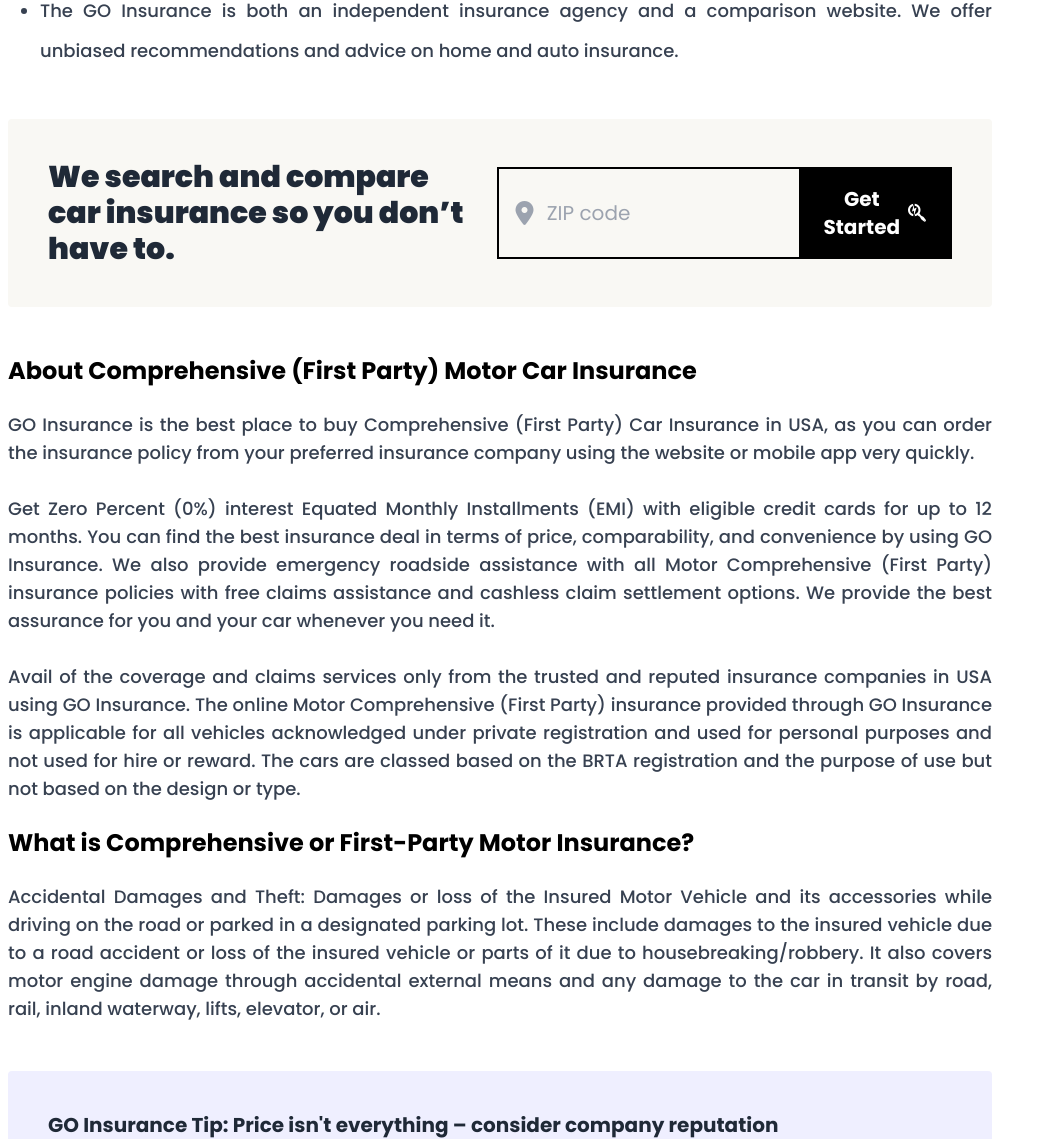
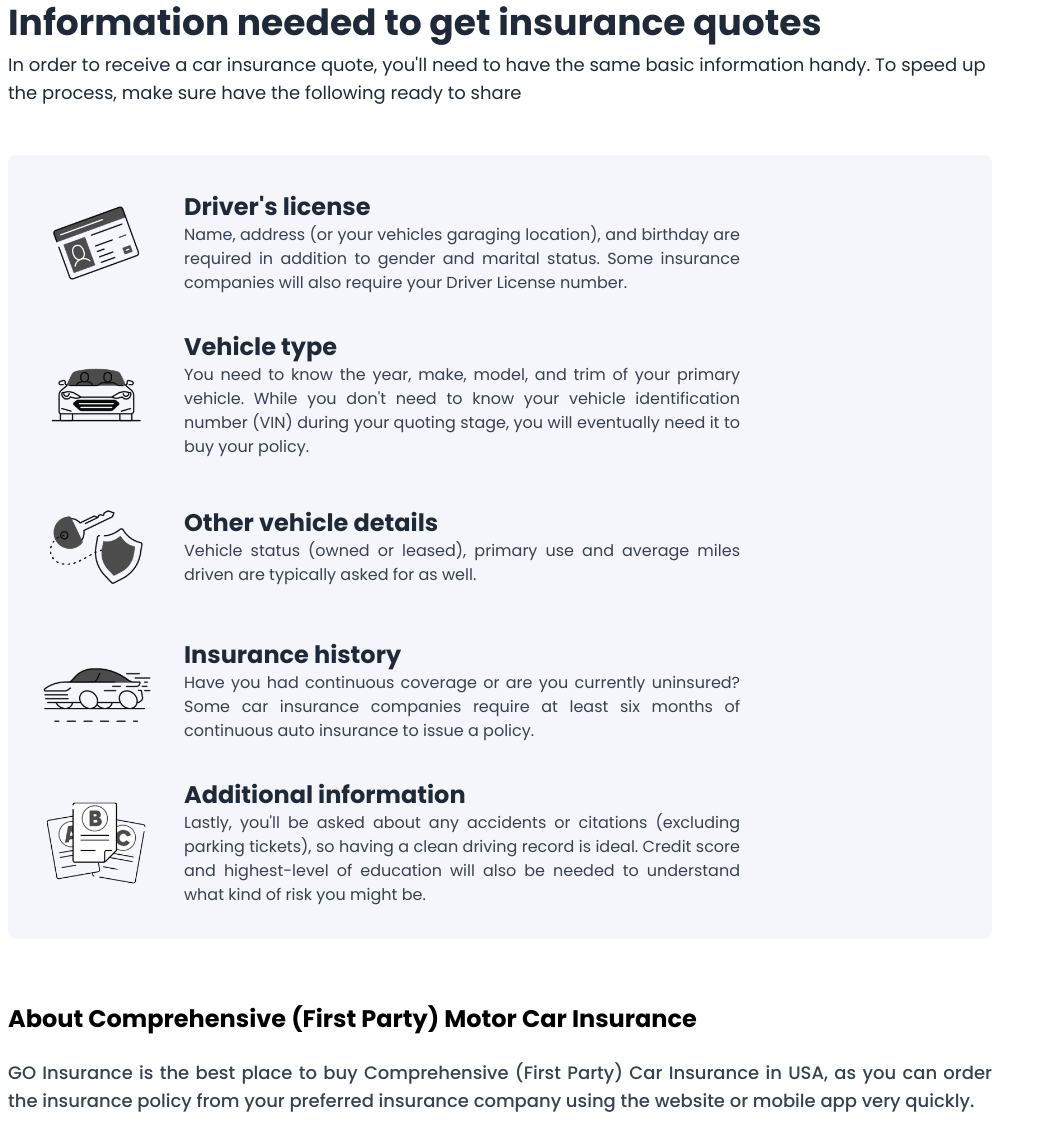
Before and after one commit to safinxr/bw-insurance, a plain HTML site: page buy-car-insurance-automobile.html in a window 1280 px wide. Shown: the part 1131-2270 px from the top of the page, without its empty margins (0-1047 px from the left). Drawn offline with nearby package versions, Linux system fonts and the light colour scheme.

Commit message:
car insurance page done

```diff
--- a/buy-car-insurance-automobile.html
+++ b/buy-car-insurance-automobile.html
@@ -195,7 +195,7 @@
         </section>
 
         <!-- ========Text section========== -->
-        <section class="mt-32 ">
+        <section class="mt-3 ">
           <div class="text-lg font-medium text-gray-700 text-justify">
             <h2 class="text-3xl font-black text-black">How to compare car insurance</h2>
             <p class="mb-6 mt-2">This unbiased guide — written by The GO Insurance's insurance experts — outlines the factors that comprise car insurance premiums and provides tips to help you compare quotes and find the right car insurance policy.</p>
@@ -211,17 +211,57 @@
               </li>
             </ul>
           </div>
-          <div class="bg-[#F9F8F4] p-10 flex items-center gap-8 rounded mb-12">
-            <h2 class="text-3xl font-black">We search and compare car insurance so you don’t have to.</h2>
-            <div class="flex border-2 border-black  w-[490px] justify-between ">
-              <div class="flex items-center gap-2">
-                <i class="fa-solid fa-location-dot text-2xl ms-4 text-gray-400"></i>
-                <input class=" bg-transparent outline-none text-xl" type="text" placeholder=" ZIP code">
+          <!-- Information needed to get insurance quotes -->
+          <div>
+            <h1 class="font-bold text-4xl ">Information needed to get insurance quotes</h1>
+            <p class="text-lg mt-2">In order to receive a car insurance quote, you'll need to have the same basic information handy. To speed up the process, make sure have the following ready to share</p>
+            <div class="bg-[#F5F5FC] p-8 rounded-lg mt-12">
+              <div class=" w-[700px]">
+              <!-- ========card 1===== -->
+              <div class="flex gap-8 items-center">
+                <img class="w-28 h-auto " src="assets/icon/car-page-icon-1.png" alt="">
+                <div>
+                  <h3 class="font-bold text-2xl">Driver's license</h3>
+                  <p class="text-gray-700 text-justify">Name, address (or your vehicles garaging location), and birthday are required in addition to gender and marital status. Some insurance companies will also require your Driver License number.</p>
+                </div>
               </div>
-              <button class="font-bold text-xl flex gap-2 items-center -ms-32 text-white bg-black px-6 py-4 ">Get Started <i class="fa-brands fa-searchengin"></i></button>
+              <!-- ========card 2===== -->
+              <div class="flex gap-8 items-center mt-8">
+                <img class="w-28 h-auto " src="assets/icon/car-page-icon-2.png" alt="">
+                <div>
+                  <h3 class="font-bold text-2xl">Vehicle type</h3>
+                  <p class="text-gray-700 text-justify">You need to know the year, make, model, and trim of your primary vehicle. While you don't need to know your vehicle identification number (VIN) during your quoting stage, you will eventually need it to buy your policy.</p>
+                </div>
+              </div>
+              <!-- ========card 3===== -->
+              <div class="flex gap-8 items-center mt-8">
+                <img class="w-28 h-auto " src="assets/icon/car-page-icon-3.png" alt="">
+                <div>
+                  <h3 class="font-bold text-2xl">Other vehicle details</h3>
+                  <p class="text-gray-700 text-justify">Vehicle status (owned or leased), primary use and average miles driven are typically asked for as well.</p>
+                </div>
+              </div>
+              <!-- ========card 4===== -->
+              <div class="flex gap-8 items-center mt-8">
+                <img class="w-28 h-auto " src="assets/icon/car-page-icon-4.png" alt="">
+                <div>
+                  <h3 class="font-bold text-2xl">Insurance history</h3>
+                  <p class="text-gray-700 text-justify">Have you had continuous coverage or are you currently uninsured? Some car insurance companies require at least six months of continuous auto insurance to issue a policy.</p>
+                </div>
+              </div>
+              <!-- ========card 5===== -->
+              <div class="flex gap-8 items-center mt-8">
+                <img class="w-28 h-auto " src="assets/icon/car-page-icon-5.png" alt="">
+                <div>
+                  <h3 class="font-bold text-2xl">Additional information</h3>
+                  <p class="text-gray-700 text-justify">Lastly, you'll be asked about any accidents or citations (excluding parking tickets), so having a clean driving record is ideal. Credit score and highest-level of education will also be needed to understand what kind of risk you might be.</p>
+                </div>
+              </div>
+
+              </div>
             </div>
           </div>
-          <div class="text-lg font-medium text-gray-700 text-justify">
+          <div class="text-lg font-medium text-gray-700 text-justify mt-16">
             <h2 class="text-2xl font-bold text-black">About Comprehensive (First Party) Motor Car Insurance</h2>
             <p class="my-6">GO Insurance is the best place to buy Comprehensive (First Party) Car Insurance in USA, as you can order the insurance policy from your preferred insurance company using the website or mobile app very quickly. <br><br> Get Zero Percent (0%) interest Equated Monthly Installments (EMI) with eligible credit cards for up to 12 months. You can find the best insurance deal in terms of price, comparability, and convenience by using GO Insurance. We also provide emergency roadside assistance with all Motor Comprehensive (First Party) insurance policies with free claims assistance and cashless claim settlement options. We provide the best assurance for you and your car whenever you need it. <br><br>Avail of the coverage and claims services only from the trusted and reputed insurance companies in USA using GO Insurance. The online Motor Comprehensive (First Party) insurance provided through GO Insurance is applicable for all vehicles acknowledged under private registration and used for personal purposes and not used for hire or reward. The cars are classed based on the BRTA registration and the purpose of use but not based on the design or type.</p>
           </div>
```
Also changed, not shown: assets/icon/car-page-icon-1.png (added), assets/icon/car-page-icon-2.png (added), assets/icon/car-page-icon-3.png (added), assets/icon/car-page-icon-4.png (added), assets/icon/car-page-icon-5.png (added).
